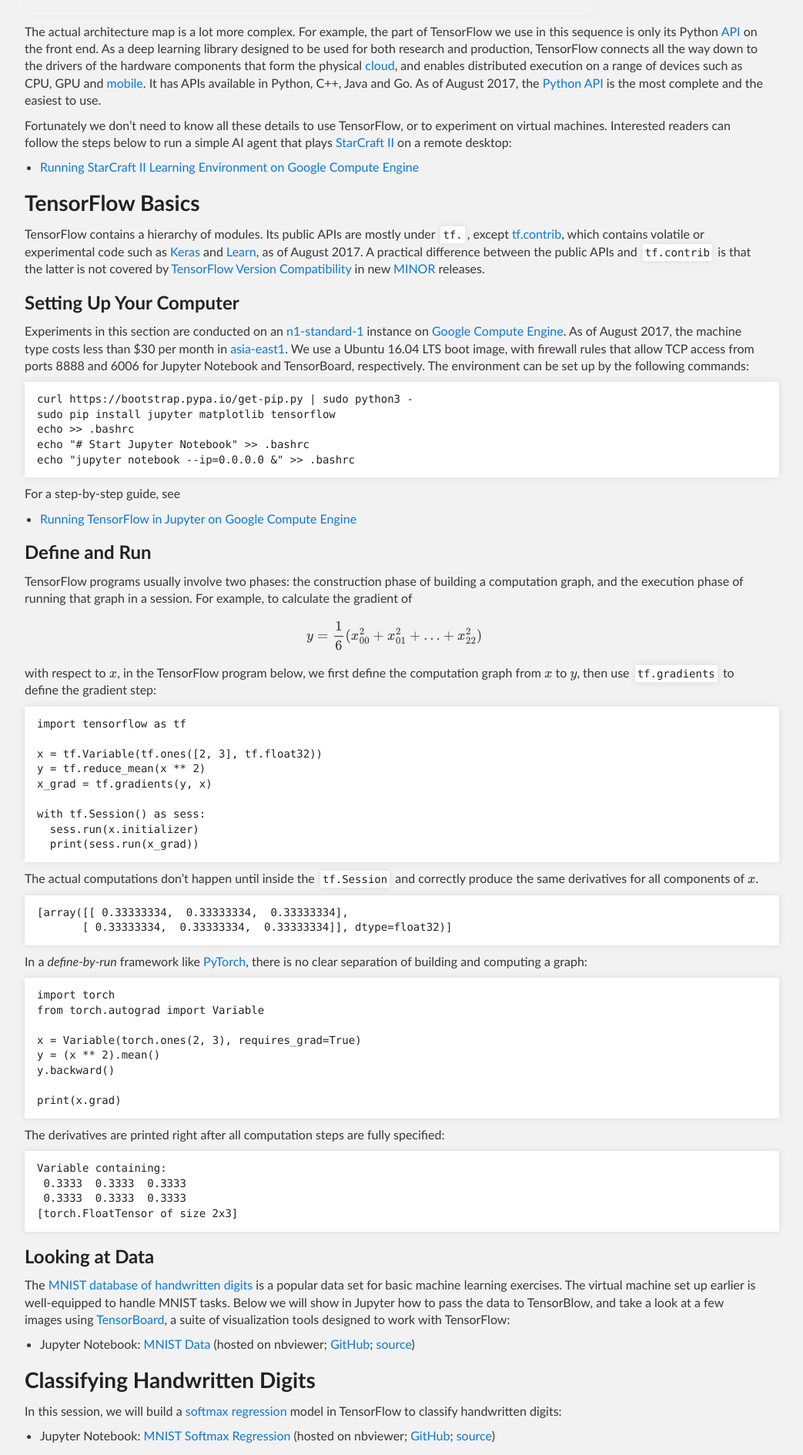
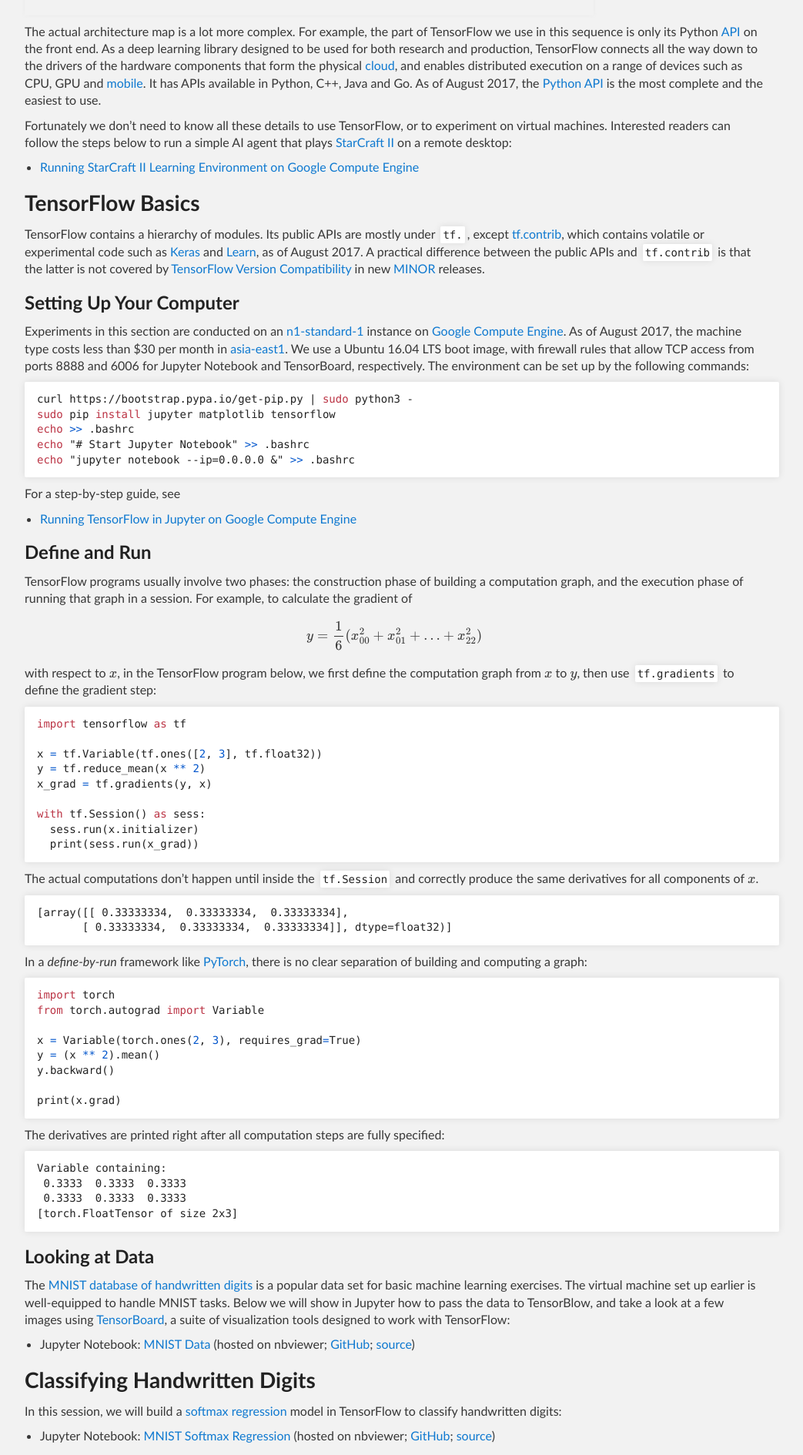
Before and after one commit to Tonywuhk/realai.org, a Jekyll site: the page built from course/tensorflow/README.md, in a window 1280 px wide. Shown: the part 1291-3181 px from the top of the page at 77% size, without its empty margins (128-1171 px from the left). Built offline with Jekyll 4.4.1, drawn with Linux system fonts in a browser that asks for light colours; our own code applies the rules of GitHub Pages for plain Markdown files; formulas are drawn with MathJax 3; the repository's description, which GitHub fills in, is left out.

Commit message:
Add basic syntax highlighting

```diff
--- a/assets/css/style.scss
+++ b/assets/css/style.scss
@@ -146,6 +146,23 @@ ol ol ol {
 
 a:hover {
   text-decoration: underline;
+}
+
+/* Syntax Highlighting */
+.highlight .k {
+  color: #bb3344
+}
+.highlight .kn {
+  color: #bb3344
+}
+.highlight .mi {
+  color: #0055cc
+}
+.highlight .nb {
+  color: #bb3344
+}
+.highlight .o {
+  color: #0055cc
 }
 
 /*******************************************************************************
```
